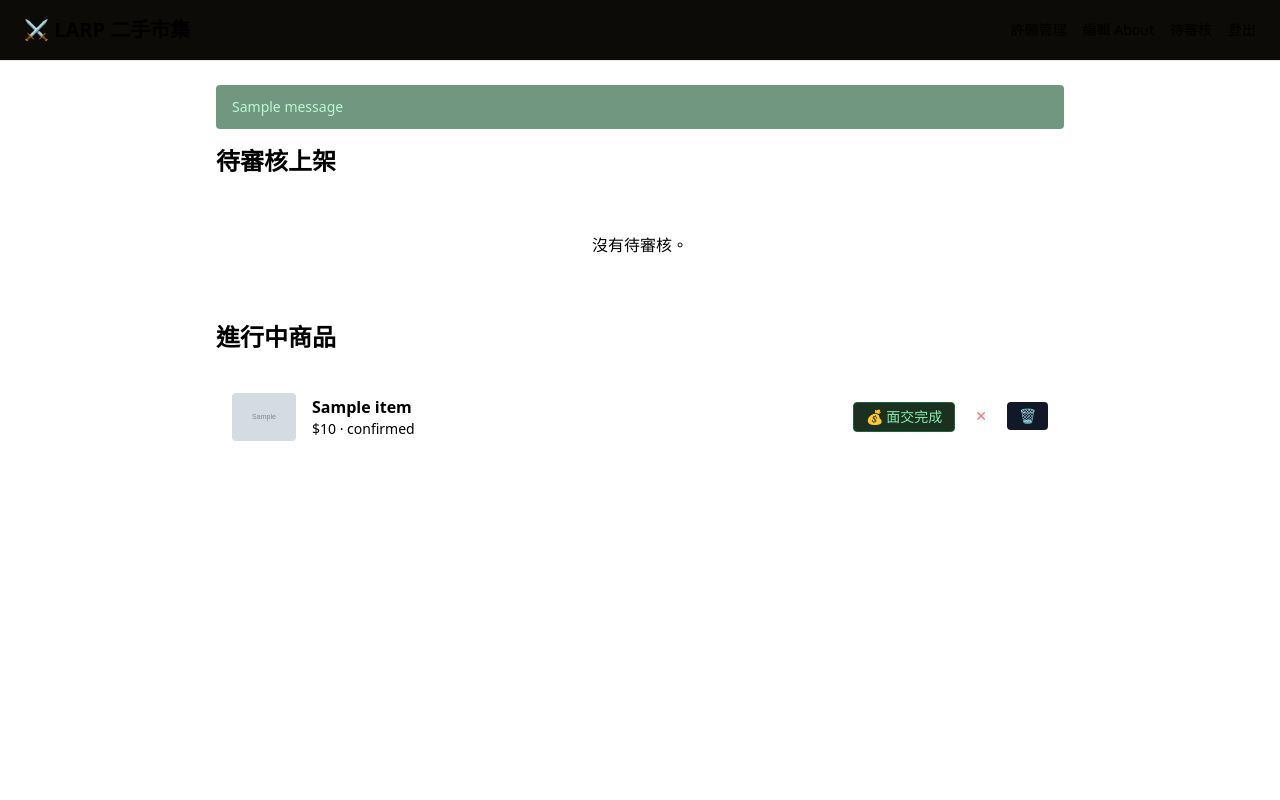
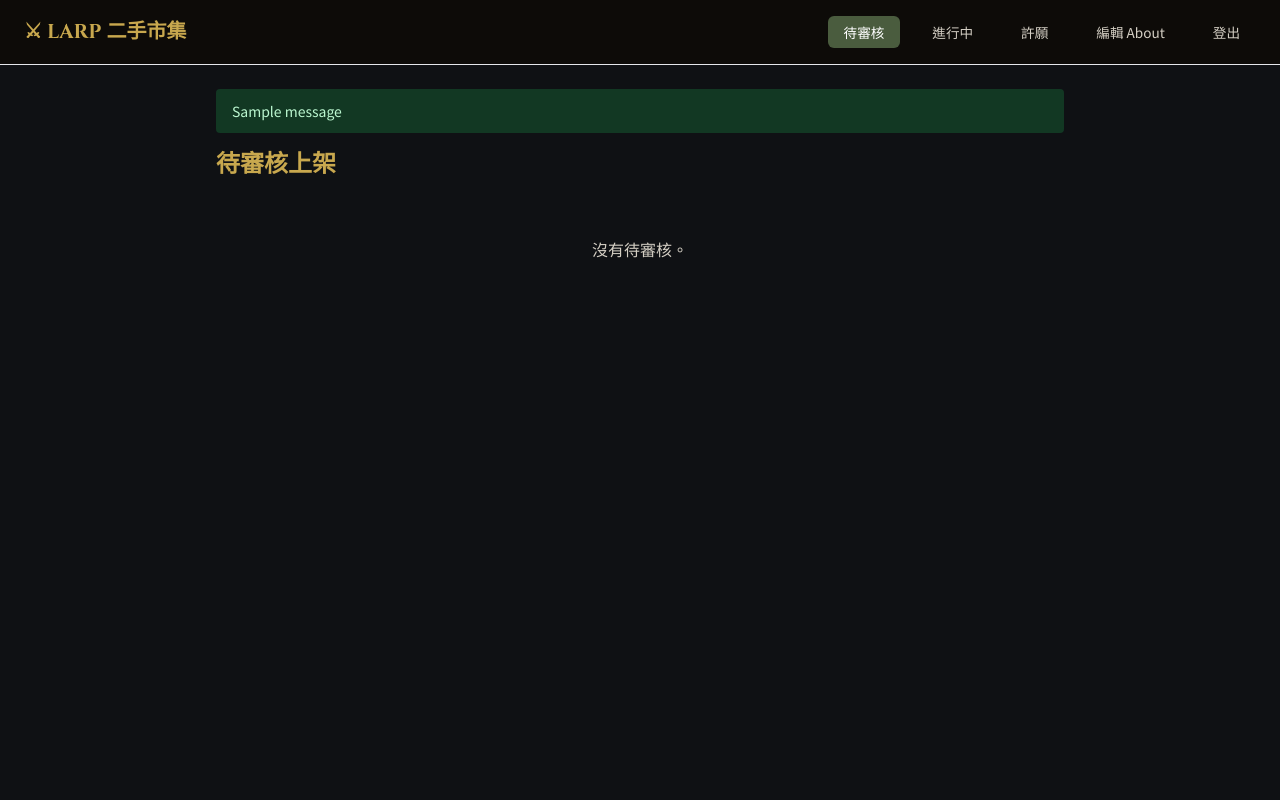
Before and after one commit to TOM-OMEGA/larp-market, a Flask app: page /admin in a window 1280 px wide. Run offline with Flask 3, Linux system fonts and the light colour scheme; the visitor is signed in with stand-in values (Sample User, id 1); tables that the repository leaves empty hold one stand-in row (values such as "Sample post"); grey boxes marked "Sample" are stand-in pictures; one stand-in notice (Sample message) is shown; some libraries are stand-ins or nearby versions.

Commit message:
Search auto-clear + unified admin with tabs (pending/active/wishes)

```diff
--- a/backend/app.py
+++ b/backend/app.py
@@ -408,6 +408,7 @@ def logout():
 @admin_required
 def admin():
     db = get_db()
+    tab = request.args.get("tab", "pending")
     pending = db.execute(
         "SELECT * FROM items WHERE status='pending' ORDER BY created_at DESC"
     ).fetchall()
@@ -415,7 +416,11 @@ def admin():
         "SELECT * FROM items WHERE status NOT IN ('pending','sold','cancelled') "
         "ORDER BY updated_at DESC"
     ).fetchall()
-    return render_template("admin.html", pending=pending, active=active)
+    wishes = db.execute(
+        "SELECT * FROM wishes ORDER BY created_at DESC LIMIT 20"
+    ).fetchall()
+    return render_template("admin.html", pending=pending, active=active,
+                           wishes=wishes, tab=tab)
 
 
 @app.route("/admin/approve/<item_id>", methods=["POST"])
--- a/backend/templates/admin.html
+++ b/backend/templates/admin.html
@@ -6,51 +6,44 @@
 <title>管理後台 - LARP 二手市集</title>
 <script src="https://cdn.tailwindcss.com"></script>
 <link rel="preconnect" href="https://fonts.googleapis.com">
-<link href="https://fonts.googleapis.com/css2?family=Noto+Sans+TC:wght@400;700&family=Oswald:wght@400;600;700&display=swap" rel="stylesheet">
-<link href="https://fonts.googleapis.com
+<link href="https://fonts.googleapis.com/css2?family=Noto+Sans+TC:wght@400;700&family=Oswald:wght@400;600;700&family=Cinzel:wght@400;700&display=swap" rel="stylesheet">
 <style>
-  :root {
-    --bg: #0f1114; --bg-card: #16191f; --border: #2a2f38;
-    --olive: #4a5c3e; --olive-light: #6b7d58; --khaki: #c9b48a;
-    --steel: #5a6470; --text: #d4cfc4; --text-dim: #7a746a;
-  }
-  body { background: var(--bg); color: var(--text); font-family: 'Noto Sans TC', sans-serif; }
-  h1,.title { font-family: 'Cinzel', serif; }
-  .amber { color: var(--amber); }
-  .btn-primary { background: var(--amber); color: #000; }
-  .btn-primary:hover { background: #e09520; }
-  .card { background: var(--bg-card); border: 1px solid #2a2018; }
-  .text-iron { color: var(--iron); }
-  input { background: #0d0b08; border: 1px solid #3a2a1a; color: var(--parchment); border-radius: 6px; padding: 8px 12px; width: 100%; }
-  input:focus { outline: none; border-color: var(--amber); }
-  .font-military { font-family: 'Oswald', sans-serif; letter-spacing: 0.05em; }
-  .border-left-accent { border-left: 3px solid var(--olive); }
+  :root { --bg:#0f1114; --bg-card:#16191f; --border:#2a2f38; --amber:#c8a84e; --olive:#4a5c3e; --olive-light:#6b7d58; --text:#d4cfc4; --iron:#8a95a5; }
+  body { background: var(--bg); color: var(--text); font-family:'Noto Sans TC',sans-serif; }
+  .title,.amber,h1,h2 { color: var(--amber); font-family: 'Cinzel', serif; }
+  .btn-primary { background: var(--olive); color: #fff; border: 1px solid var(--olive-light); }
+  .btn-primary:hover { background: #5a6c4e; }
   .card { background: var(--bg-card); border: 1px solid var(--border); }
-  .btn-primary { background: var(--olive); color: #fff; border: 1px solid var(--olive-light); }
-  input, select { background: #0a0c0f; border: 1px solid var(--border); color: var(--text); padding: 6px 12px; }
-  input:focus { outline: none; border-color: var(--olive); }
+  input,select { background: #0a0c0f; border: 1px solid var(--border); color: var(--text); padding: 6px 12px; }
+  input:focus,select:focus { outline: none; border-color: var(--olive); }
+  .tab-link { padding: 6px 16px; border-radius: 6px; font-size: 0.85rem; transition: background 0.15s; }
+  .tab-link:hover { background: #1f2530; }
+  .tab-link.active { background: var(--olive); color: #fff; }
 </style>
 </head>
 <body class="min-h-screen">
+
 <nav class="border-b border-amber/30 bg-[#0d0b08] px-6 py-4 flex items-center justify-between">
   <a href="/" class="title text-xl font-bold amber">⚔ LARP 二手市集</a>
   <div class="flex gap-4 text-sm text-iron">
-    <a href="/admin/wishes" class="hover:text-amber">許願管理</a>
-    <a href="/admin/about" class="hover:text-amber">編輯 About</a>
-    <a href="/admin" class="text-amber">待審核</a>
-    <a href="/logout" class="hover:text-red-400">登出</a>
+    <a href="/admin?tab=pending" class="tab-link {% if tab=='pending' %}active{% endif %}">待審核</a>
+    <a href="/admin?tab=active" class="tab-link {% if tab=='active' %}active{% endif %}">進行中</a>
+    <a href="/admin?tab=wishes" class="tab-link {% if tab=='wishes' %}active{% endif %}">許願</a>
+    <a href="/admin/about" class="tab-link hover:text-amber">編輯 About</a>
+    <a href="/logout" class="tab-link hover:text-red-400">登出</a>
   </div>
 </nav>
 
 <main class="max-w-4xl mx-auto p-6">
   {% with messages = get_flashed_messages(with_categories=true) %}
-  {% for category, msg in messages %}
+  {% for cat, msg in messages %}
   <div class="mb-4 px-4 py-3 rounded bg-green-900/60 text-green-200 text-sm">{{ msg }}</div>
   {% endfor %}
   {% endwith %}
 
-  <h1 class="title text-2xl font-bold amber mb-6">待審核上架</h1>
-
+  <!-- ── 待審核 ── -->
+  {% if tab == 'pending' %}
+  <h1 class="text-2xl font-bold amber mb-6">待審核上架</h1>
   {% if pending %}
   <div class="space-y-4 mb-8">
     {% for item in pending %}
@@ -76,7 +69,7 @@
           <button class="bg-red-900 hover:bg-red-800 text-red-200 w-full py-2 rounded text-sm font-bold">❌ 駁回</button>
         </form>
         <form action="/admin/delete/{{ item.id }}" method="post" onsubmit="return confirm('確定刪除？')">
-          <button class="bg-gray-900 hover:bg-gray-700 text-gray-300 px-3 py-2 rounded text-sm">🗑 刪除</button>
+          <button class="bg-gray-800 hover:bg-gray-700 text-gray-300 px-3 py-2 rounded text-sm">🗑</button>
         </form>
       </div>
     </div>
@@ -86,7 +79,9 @@
   <p class="text-iron text-center py-8">沒有待審核。</p>
   {% endif %}
 
-  <h1 class="title text-2xl font-bold amber mb-6 mt-8">進行中商品</h1>
+  <!-- ── 進行中 ── -->
+  {% elif tab == 'active' %}
+  <h1 class="text-2xl font-bold amber mb-6">進行中商品</h1>
   {% if active %}
   <div class="space-y-3">
     {% for item in active %}
@@ -117,7 +112,7 @@
           <button class="text-red-400 hover:text-red-300 px-3 py-1 rounded text-sm">✕</button>
         </form>
         <form action="/admin/delete/{{ item.id }}" method="post" onsubmit="return confirm('確定刪除？')">
-          <button class="bg-gray-900 hover:bg-gray-700 text-gray-300 px-3 py-1 rounded text-sm">🗑</button>
+          <button class="bg-gray-800 hover:bg-gray-700 text-gray-300 px-3 py-1 rounded text-sm">🗑</button>
         </form>
       </div>
     </div>
--- a/backend/templates/market.html
+++ b/backend/templates/market.html
@@ -147,7 +147,7 @@ hr{border:none;border-top:1px solid var(--card-border);margin:1.5rem 0}
 <main style="max-width:1080px;margin:0 auto;padding:0 2rem 3rem;">
 
   <form method="get" style="display:flex;gap:.6rem;flex-wrap:wrap;align-items:center;margin:2rem 0 1.5rem;" class="afu">
-    <input name="q" value="{{ q }}" placeholder="搜尋…" style="flex:1;min-width:150px;">
+    <input name="q" value="{{ q }}" placeholder="搜尋…" style="flex:1;min-width:150px;" oninput="if(this.value==='')this.form.submit();">
     <select name="category" onchange="this.form.submit()" style="width:auto;min-width:105px;">
       <option value="">全部</option>
       <option value="weapon" {% if category=='weapon' %}selected{% endif %}>武器</option>
```
Also changed, not shown: other parts of backend/templates/admin.html (+34 -0 lines).
